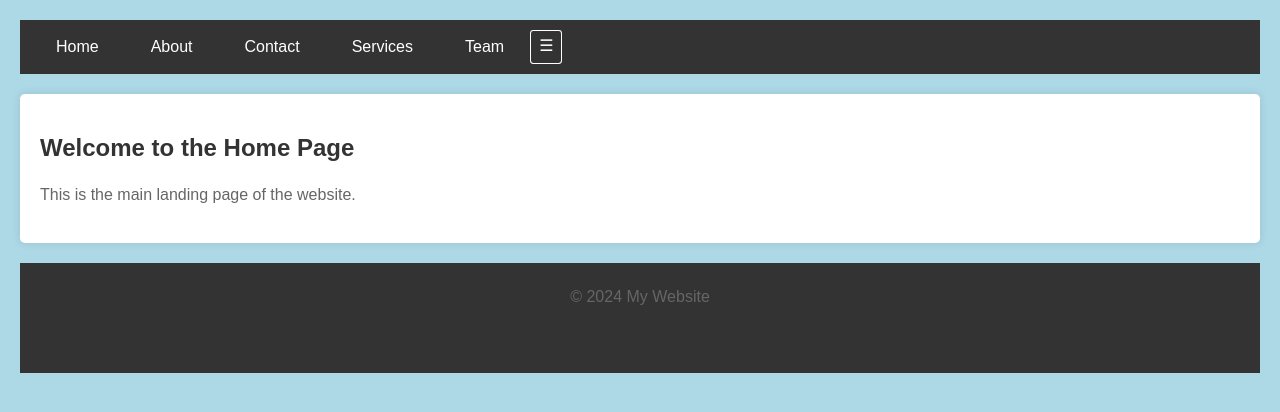
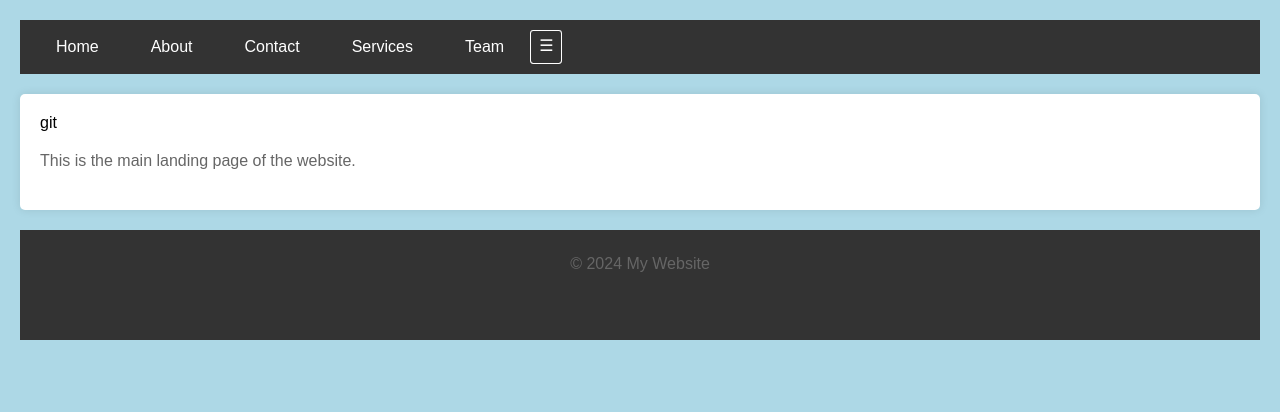
Before and after one commit to abieegit/myfirstgit_project, a plain HTML site: page index.html in a window 1280 px wide. Drawn offline with Linux system fonts and the light colour scheme.

Commit message:
htmlfinal

```diff
--- a/index.html
+++ b/index.html
@@ -20,8 +20,7 @@
           <div class="hamburger">☰</div>
     </nav>
 
-    <section>
-        <h1>Welcome to the Home Page</h1>
+    <section>git
         <p>This is the main landing page of the website.</p>
     </section>
 
```
